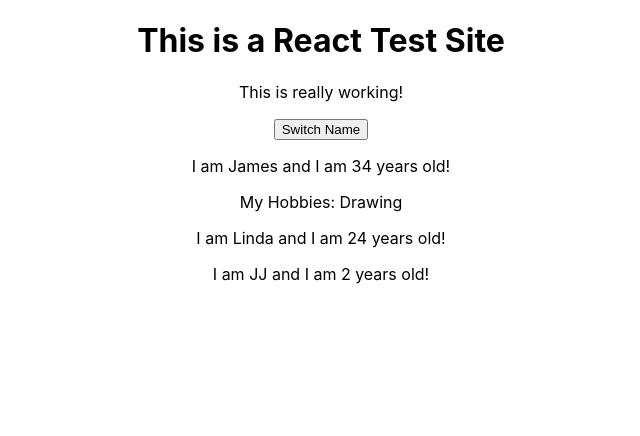
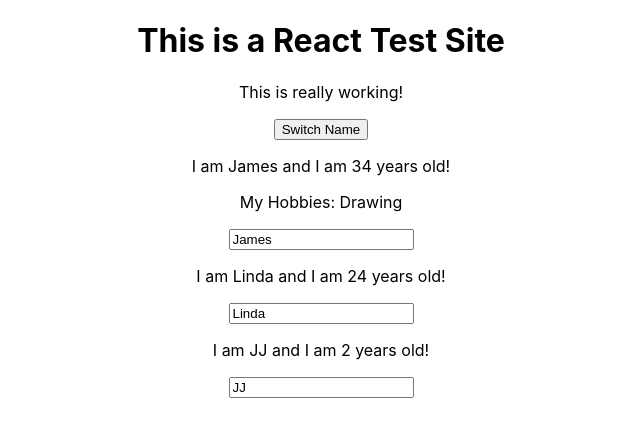
Before and after one commit to jamesdesigns/react-test, a React (Create React App) app: page / in a window 1280 px wide. Shown: the top 436 px of the page, without its empty margins (319-959 px from the left). Built offline with nearby package versions, Linux system fonts and the light colour scheme.

Commit message:
make changes to the input field

```diff
--- a/src/Person/Person.js
+++ b/src/Person/Person.js
@@ -5,6 +5,7 @@
         <div>
             <p onClick={props.click}>I am {props.name} and I am {props.age} years old!</p>
             <p>{props.children}</p>
+            <input type="text" onChange={props.changed} value={props.name} />
         </div>
 
     )
```
